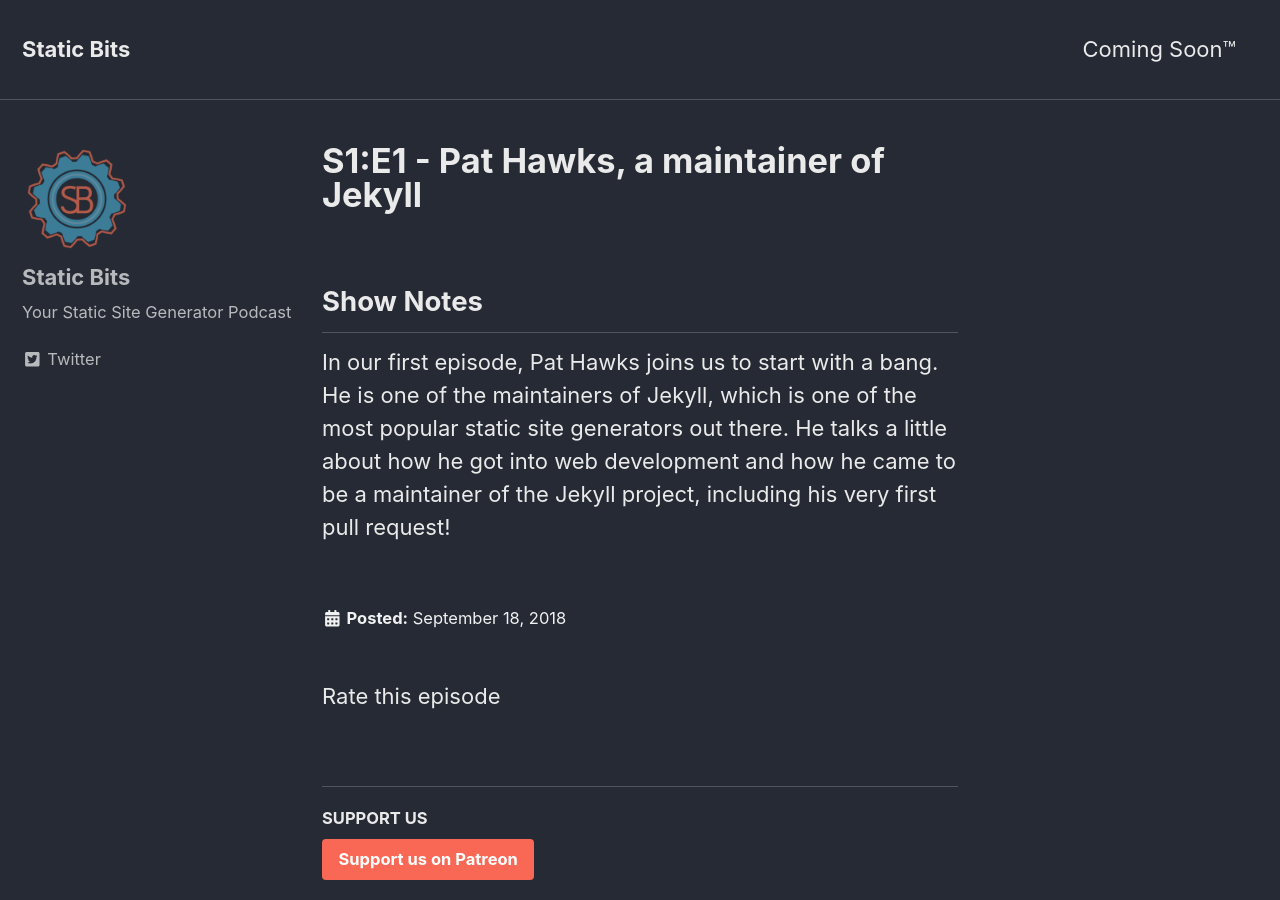
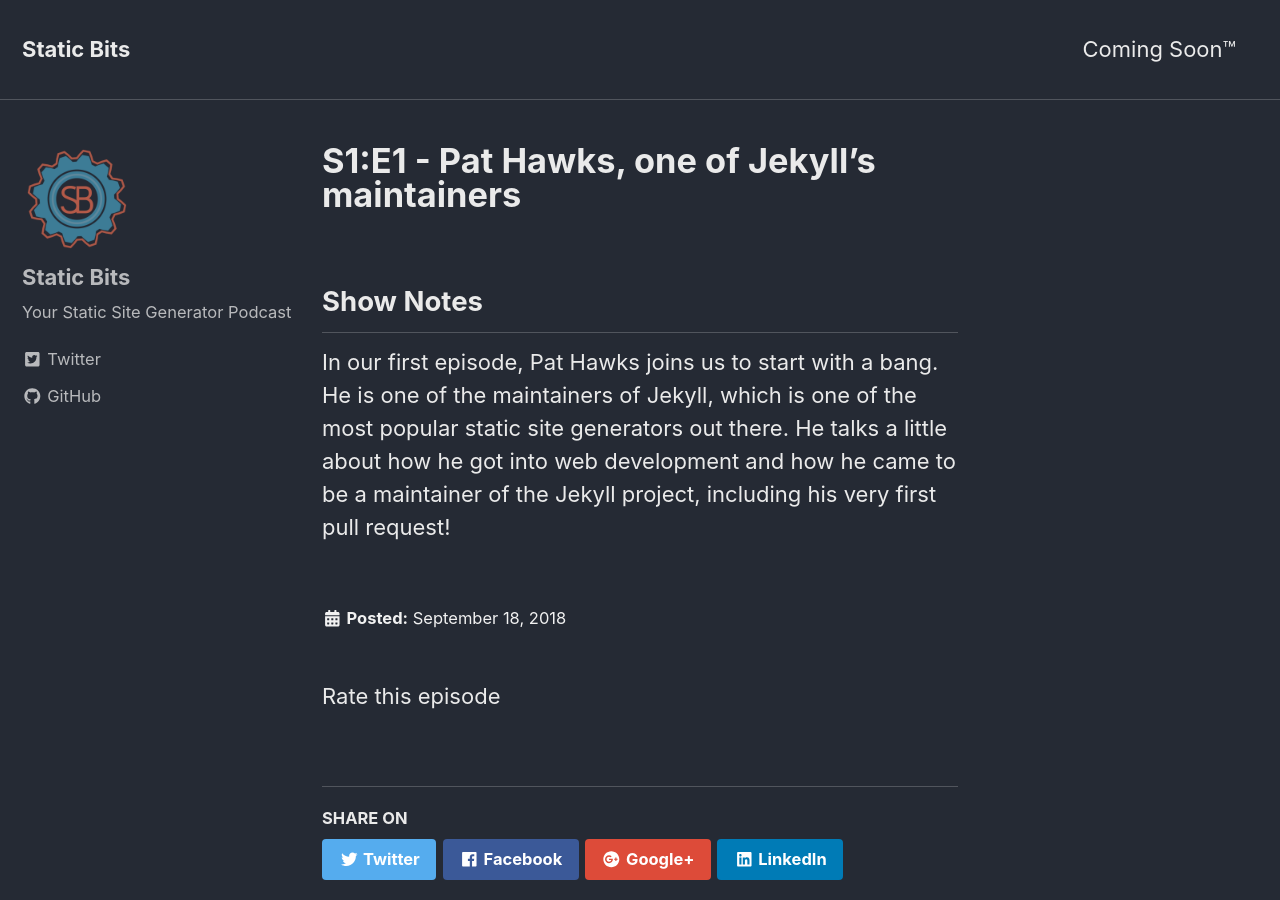
Before and after one commit to jpasholk/StaticBits, a Jekyll site: the page built from _posts/2018-09-18-s1e1-pat-hawks.markdown, in a window 1280 px wide and 900 px high. Built offline with Jekyll 4.4.1, drawn with Linux system fonts in a browser that asks for light colours; nearby versions of some CDN libraries; a script that is not in the unit is left out; comment, search, counter and statistics services are not loaded; some of the changed text lies outside the part shown.

Commit message:
Adding more stuff, almost there...

```diff
--- /dev/null
+++ b/CNAME
@@ -0,0 +1 @@
+staticbits.xyz
--- a/_config.yml
+++ b/_config.yml
@@ -102,7 +102,7 @@
   flickr           :
   facebook         :
   foursquare       :
-  github           :
+  github           : "https://github.com/jpasholk/StaticBits"
   gitlab           :
   google_plus      :
   keybase          :
--- a/_includes/footer.html
+++ b/_includes/footer.html
@@ -1 +1 @@
-<div class="page__footer-copyright">&copy; {{ site.time | date: '%Y' }} {{ site.name | default: site.title }} - <a href="https://github.com/jpasholk/TheLittleBytePodcast" target="_blank">Source</a></div>
+<div class="page__footer-copyright">&copy; {{ site.time | date: '%Y' }} {{ site.name | default: site.title }} - <a href="{{ site.author.github }}" target="_blank">Source</a></div>
--- a/_includes/social-share.html
+++ b/_includes/social-share.html
@@ -1,9 +1,12 @@
 <section class="page__share">
+  <!--
   {% if site.data.ui-text[site.locale].share_on_label %}
     <h4 style="margin-top: 0px;" class="page__share-title">Support Us</h4>
   {% endif %}
   <a href="https://www.patreon.com/littlebyte/" target="_blank"><div class="btn btn--primary" style="background: #f96854">Support us on Patreon</div></a>
   <hr>
+  -->
+
   {% if site.data.ui-text[site.locale].share_on_label %}
     <h4 style="margin-top: 0px;" class="page__share-title">{{ site.data.ui-text[site.locale].share_on_label | default: "Share on" }}</h4>
   {% endif %}
--- a/_posts/2018-09-18-s1e1--pat-hawks-a-maintainer-of-jekyll.markdown
+++ b/_posts/2018-09-18-s1e1-pat-hawks.markdown
@@ -1,5 +1,5 @@
 ---
-title: "S1:E1 - Pat Hawks, a maintainer of Jekyll"
+title: "S1:E1 - Pat Hawks, one of Jekyll's maintainers"
 date: "2018-09-18 08:40:54 -0700"
 comments: true
 ---
```
